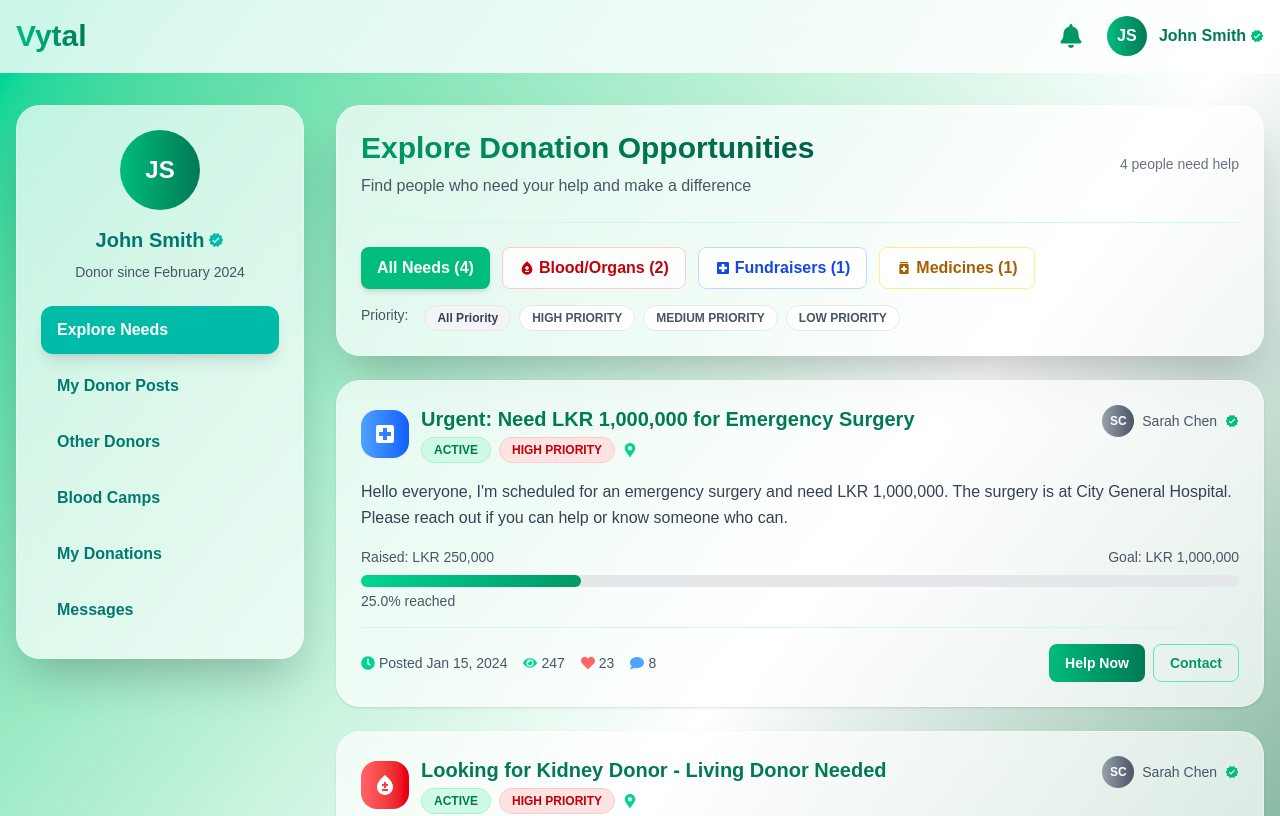
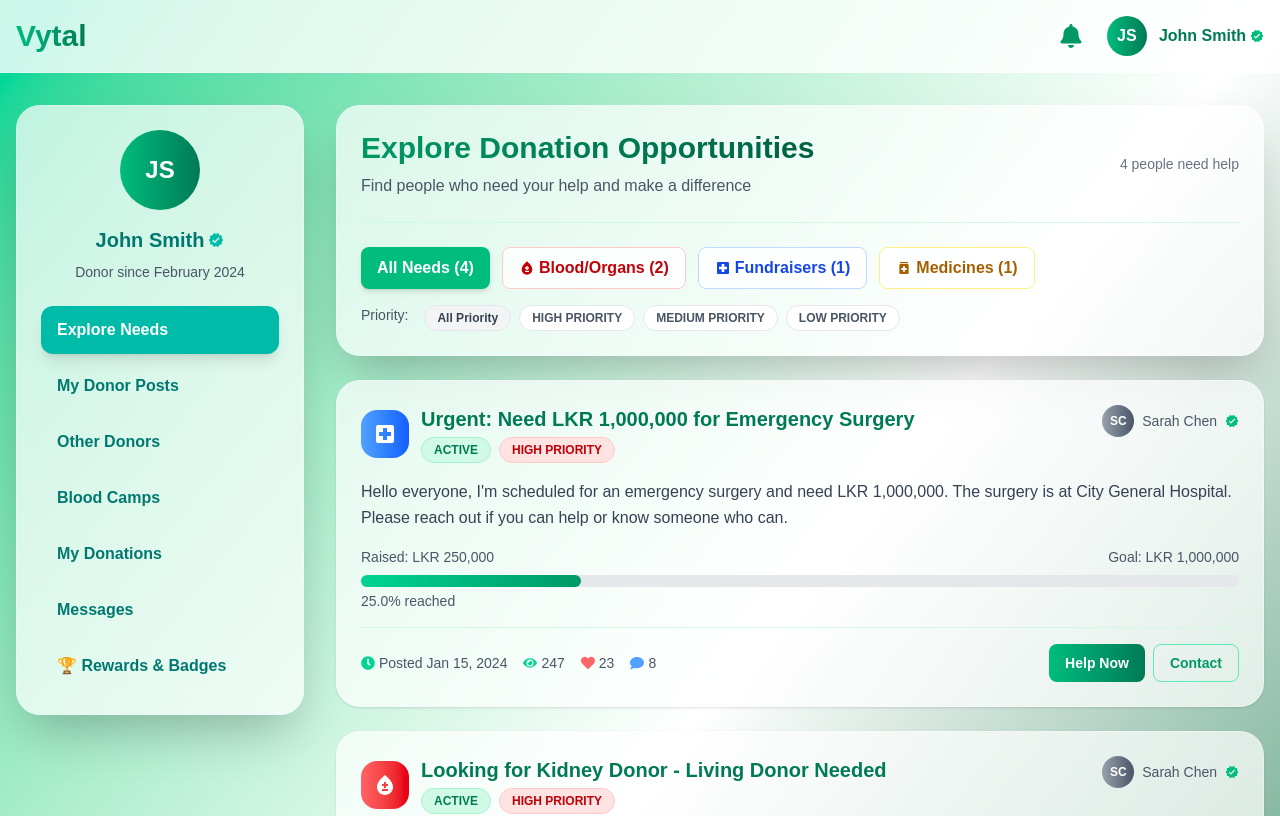
Before and after one commit to WebCooper/Vytal, a Next.js app in the folder frontend/: page /donor in a window 1280 px wide. Shown: the top 816 px of the page. Built offline with nearby package versions, Linux system fonts and the light colour scheme.

Commit message:
Add Rewards & Badges tab to donor dashboard
Introduces a new 'Rewards & Badges' tab in the donor dashboard, displaying the GamificationDashboard component for enhanced user engagement. Also refactors navigation to include the new tab and removes redundant location display in post listings.

```diff
--- a/frontend/app/donor/page.tsx
+++ b/frontend/app/donor/page.tsx
@@ -11,6 +11,7 @@ import { sriLankaMapPath } from "@/components/community/sriLankaMapPath";
 import CampDetailsModal from "@/components/community/CampDetailsModal";
 import { BloodCamp } from "@/components/types";
 import DonationCardGenerator from "@/components/shared/MedicalCardGenerator";
+import GamificationDashboard from '@/components/gamification/GamificationDashboard';
 import {
     getCategoryIcon,
     getCategoryColor,
@@ -124,6 +125,15 @@ export default function DonorDashboard() {
                                         }`}
                                 >
                                     Messages
+                                </button>
+                                <button
+                                    onClick={() => setActiveTab("rewards")}
+                                    className={`cursor-pointer w-full text-left px-4 py-3 rounded-xl font-semibold transition-all duration-200 ${activeTab === "rewards"
+                                        ? "bg-teal-500 text-white shadow-lg"
+                                        : "text-teal-700 hover:bg-teal-50"
+                                        }`}
+                                >
+                                    🏆 Rewards & Badges
                                 </button>
                             </nav>
                         </motion.div>
@@ -241,10 +251,7 @@ export default function DonorDashboard() {
                                                                 <span className={`px-3 py-1 rounded-full text-xs font-semibold border ${getUrgencyColor(post.urgency)}`}>
                                                                     {post.urgency.toUpperCase()} PRIORITY
                                                                 </span>
-                                                                <div className="flex items-center space-x-1 text-sm text-gray-600">
-                                                                    <FaMapMarkerAlt className="text-emerald-400" />
-                                                                    <span>{post.location}</span>
-                                                                </div>
+
                                                             </div>
                                                         </div>
                                                     </div>
@@ -656,8 +663,6 @@ export default function DonorDashboard() {
                             </motion.div>
                         )}
 
-                       // Replace the bloodcamps tab section in your donor dashboard with this:
-
                         {activeTab === "bloodcamps" && (
                             <motion.div
                                 initial={{ opacity: 0, y: 20 }}
@@ -998,6 +1003,15 @@ export default function DonorDashboard() {
                                 <p className="text-gray-600 text-lg">Coming soon! Communicate directly with recipients.</p>
                             </motion.div>
                         )}
+                        {activeTab === "rewards" && (
+                            <motion.div
+                                initial={{ opacity: 0, y: 20 }}
+                                animate={{ opacity: 1, y: 0 }}
+                                className="space-y-6"
+                            >
+                                <GamificationDashboard user={donorUser} />
+                            </motion.div>
+                        )}
                     </div>
                 </div>
             </div>
```
